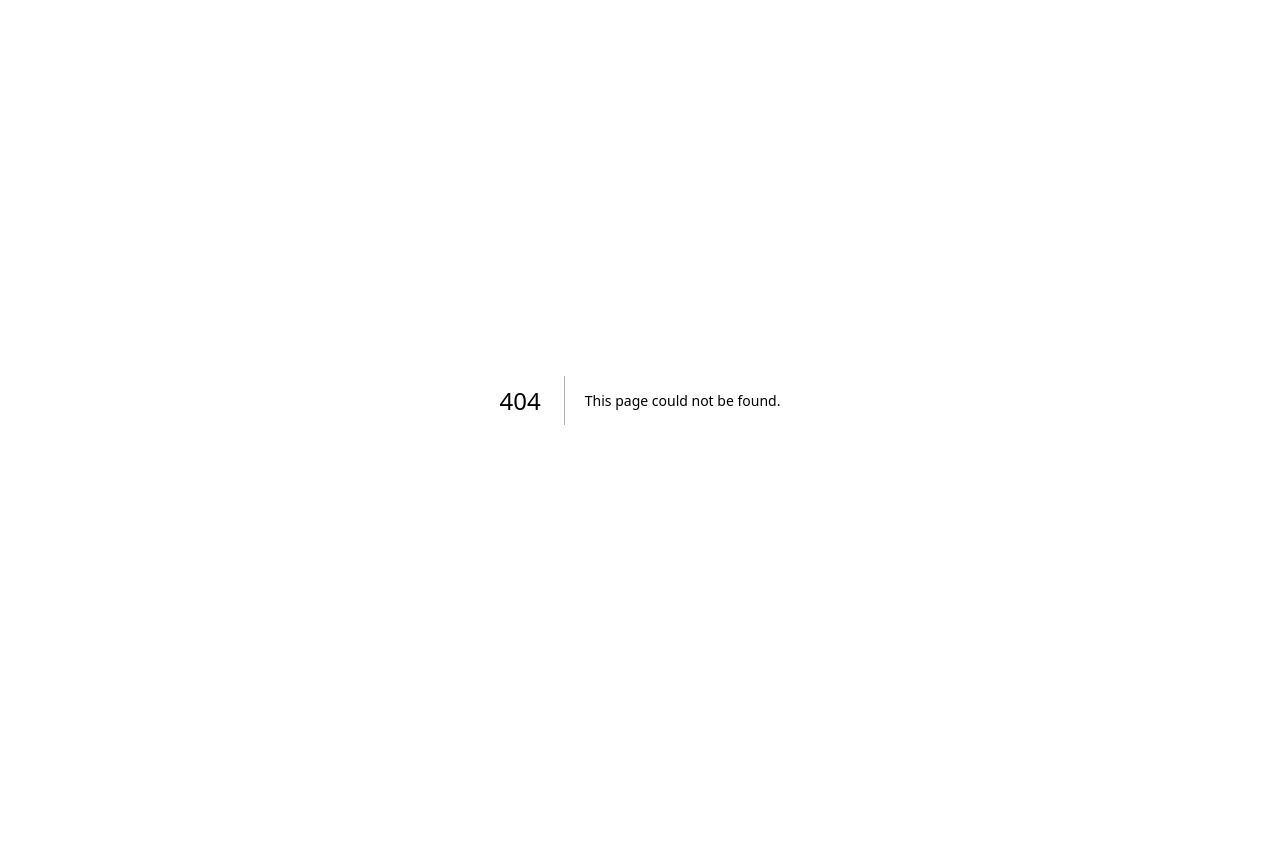
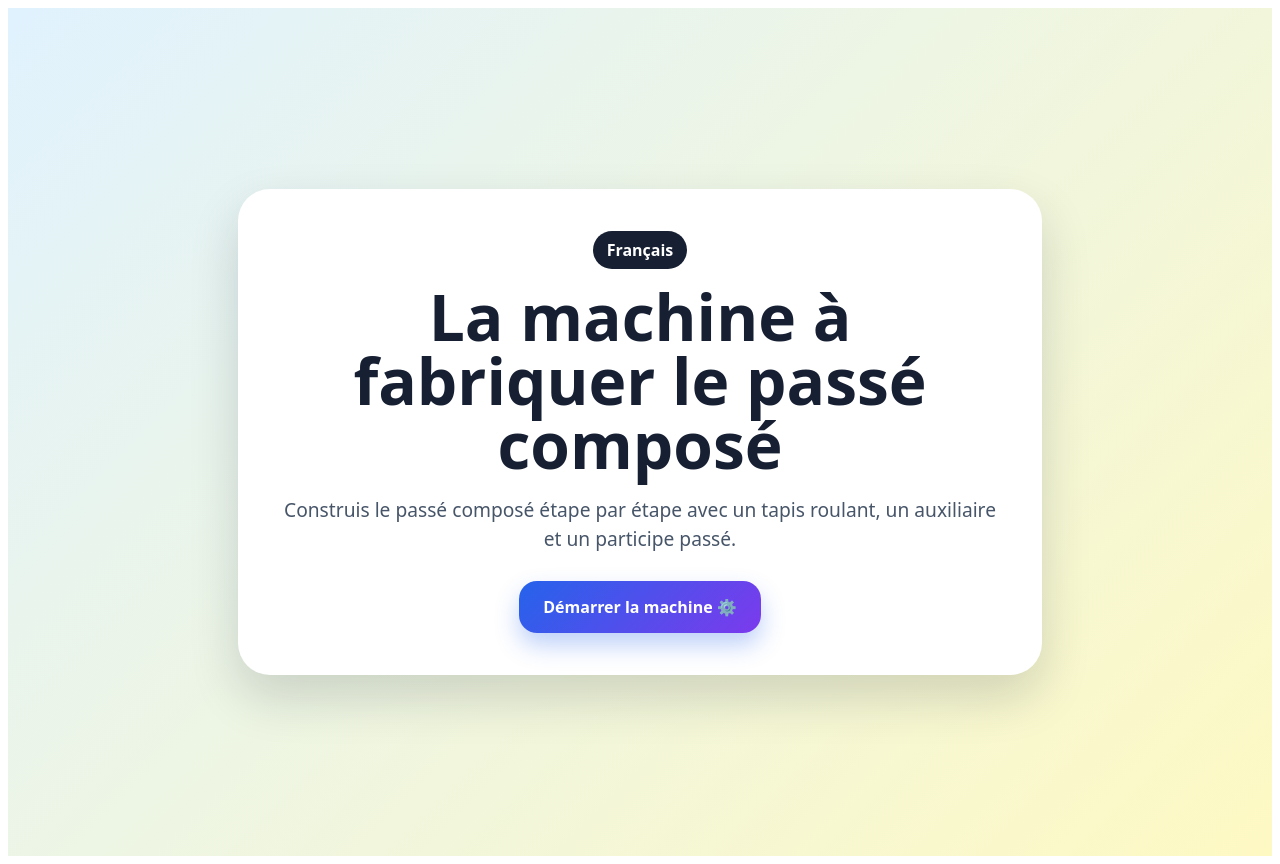
Before and after one commit to ossthun/machinepc, a Next.js app: page / in a window 1280 px wide. Before the commit this address had no page. Before the commit the page ends 800 px from the top, so only its background shows below. Built offline with nearby package versions, Linux system fonts and the light colour scheme.

Commit message:
Create Home page with styles and content

```diff
--- /dev/null
+++ b/pages/index.js
@@ -0,0 +1,73 @@
+import Link from "next/link";
+
+export default function Home() {
+  return (
+    <main style={styles.page}>
+      <section style={styles.card}>
+        <div style={styles.badge}>Français</div>
+
+        <h1 style={styles.title}>La machine à fabriquer le passé composé</h1>
+
+        <p style={styles.text}>
+          Construis le passé composé étape par étape avec un tapis roulant, un
+          auxiliaire et un participe passé.
+        </p>
+
+        <Link href="/passe-compose-machine" style={styles.button}>
+          Démarrer la machine ⚙️
+        </Link>
+      </section>
+    </main>
+  );
+}
+
+const styles = {
+  page: {
+    minHeight: "100vh",
+    display: "flex",
+    alignItems: "center",
+    justifyContent: "center",
+    padding: "24px",
+    fontFamily: "system-ui, sans-serif",
+    background: "linear-gradient(135deg, #e0f2fe, #fef9c3)",
+  },
+  card: {
+    maxWidth: "720px",
+    padding: "42px",
+    borderRadius: "32px",
+    background: "white",
+    textAlign: "center",
+    boxShadow: "0 22px 50px rgba(15,23,42,.16)",
+  },
+  badge: {
+    display: "inline-block",
+    padding: "8px 14px",
+    borderRadius: "999px",
+    background: "#172033",
+    color: "white",
+    fontWeight: 900,
+    marginBottom: "16px",
+  },
+  title: {
+    fontSize: "clamp(2rem, 6vw, 4rem)",
+    lineHeight: 1,
+    margin: "0 0 18px",
+    color: "#172033",
+  },
+  text: {
+    fontSize: "1.2rem",
+    lineHeight: 1.5,
+    color: "#475569",
+    marginBottom: "28px",
+  },
+  button: {
+    display: "inline-block",
+    padding: "15px 24px",
+    borderRadius: "18px",
+    background: "linear-gradient(135deg, #2563eb, #7c3aed)",
+    color: "white",
+    fontWeight: 900,
+    textDecoration: "none",
+    boxShadow: "0 12px 24px rgba(37,99,235,.3)",
+  },
+};
```
